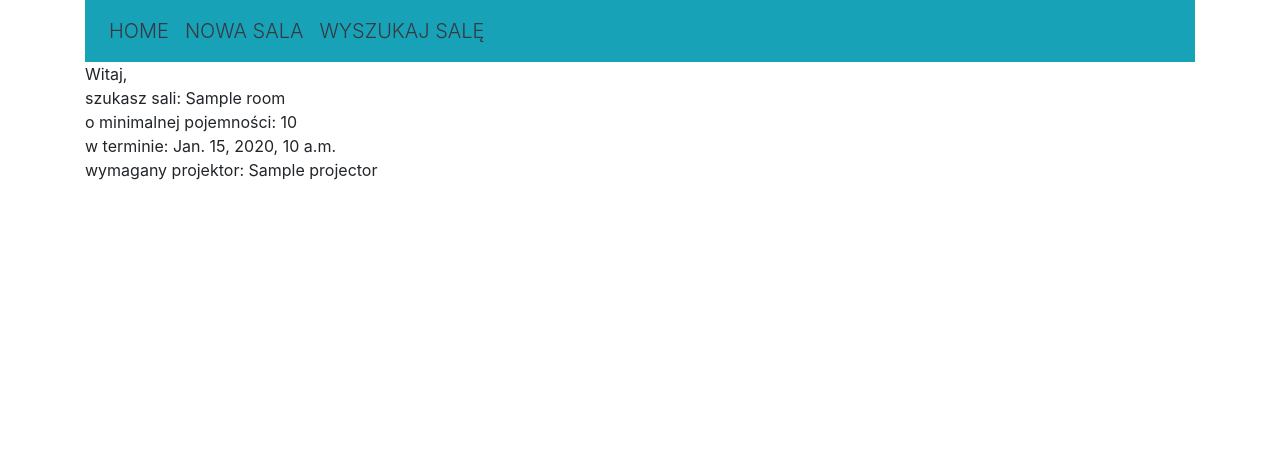
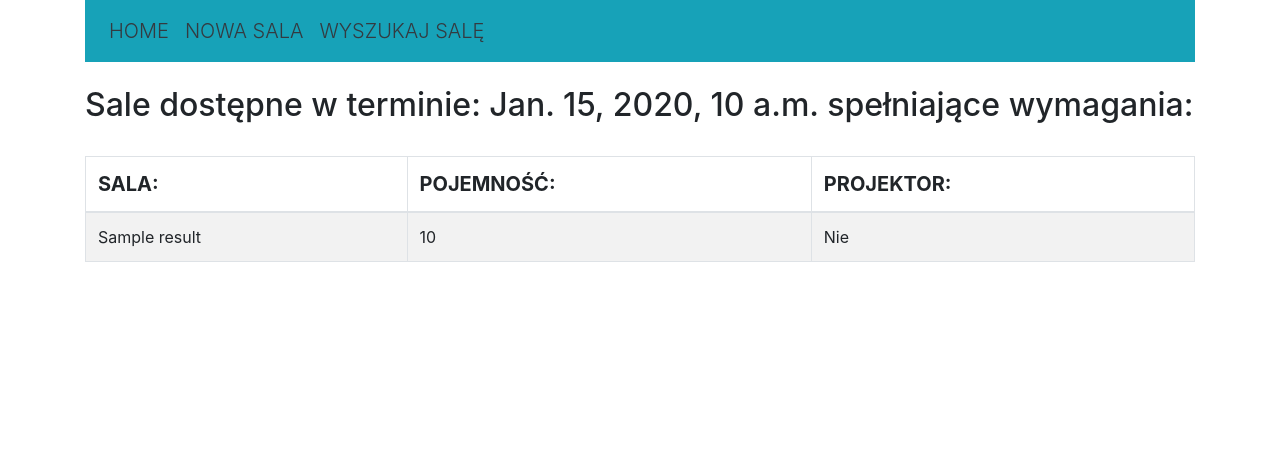
Before and after one commit to tkazan/DjangoCL, a Django app: template BookConferenceRoomApp/templates/Book/search.html in a window 1280 px wide. Shown: the top 462 px of the page. Run offline with Django 3.2, Linux system fonts and the light colour scheme; tables that the repository leaves empty hold one stand-in row (values such as "Sample post"); the template is opened without the code that fills it: values that come from a table or form of the project are taken from there, most other values are stand-ins (such as "Sample title", 1, 10 or a date in 2020); some libraries are stand-ins or nearby versions.

Commit message:
update on search machine

```diff
--- a/BookConferenceRoomApp/templates/Book/search.html
+++ b/BookConferenceRoomApp/templates/Book/search.html
@@ -3,11 +3,33 @@
 {% block title %}Wyszukiwanie{% endblock %}
 
 {% block content %}
-Witaj,<br/>
+<br/>
+<h2>Sale dostępne w terminie: {{ date }} spełniające wymagania:</h2>
+<br/>
+<table class="table table-bordered table-striped">
+    <thead class="lead">
+        <tr>
+            <th>SALA:</th>
+            <th>POJEMNOŚĆ:</th>
+            <th>PROJEKTOR:</th>
+        </tr>
+    </thead>
+    <tbody>
+    {% for result in results %}
+        <tr>
+            <td>{{ result.name }}</td>
+            <td>{{ result.capacity }}</td>
+            <td>
+                {% if result.projector == True %}
+                Tak
+                {% else %}
+                Nie
+                {% endif %}
+            </td>
+        </tr>
+    {% endfor %}
+    </tbody>
+</table>
 
-szukasz sali: {{ room }}<br/>
-o minimalnej pojemności: {{ capacity }}<br/>
-w terminie: {{ date }}<br/>
-wymagany projektor: {{ projector }}
 
 {% endblock %}
```
Also changed, not shown: BookConferenceRoomApp/views.py (+15 -7 lines).
